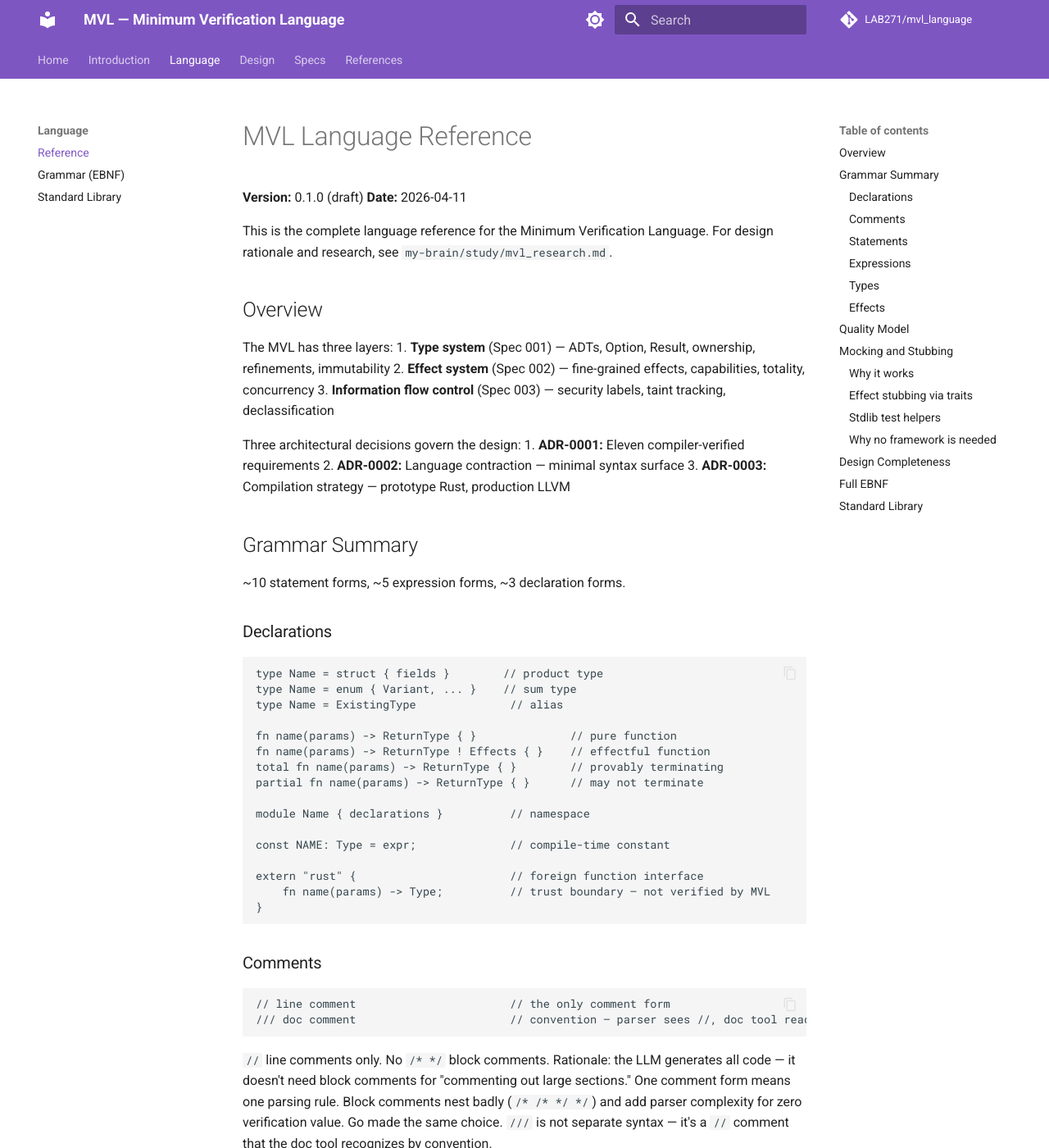
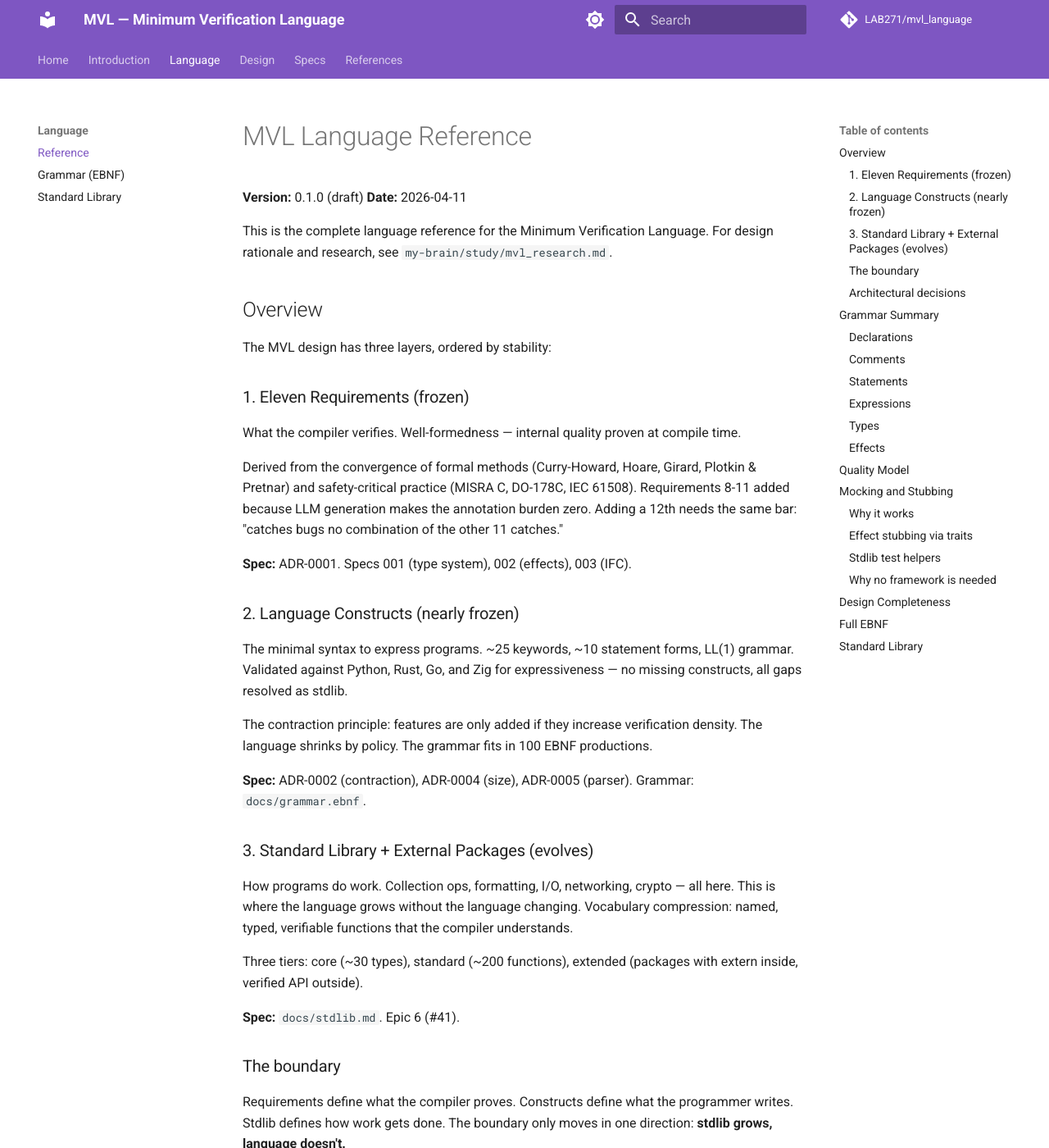
Before and after one commit to mvl-lang/mvl, an MkDocs documentation site: the page built from docs/language.md, in a window 1280 px wide and 1400 px high. Shown: the whole window at 82% size. Built offline with MkDocs 1.6.1 and Material for MkDocs 9.7.7, drawn with Linux system fonts in a browser that asks for light colours; comment, search, counter and statistics services are not loaded; some of the changed text lies outside the part shown.

Commit message:
docs: three-layer design framing — requirements (frozen), constructs (nearly frozen), stdlib (evolves)

```diff
--- a/docs/language.md
+++ b/docs/language.md
@@ -7,15 +7,47 @@ This is the complete language reference for the Minimum Verification Language. F
 
 ## Overview
 
-The MVL has three layers:
-1. **Type system** (Spec 001) — ADTs, Option, Result, ownership, refinements, immutability
-2. **Effect system** (Spec 002) — fine-grained effects, capabilities, totality, concurrency
-3. **Information flow control** (Spec 003) — security labels, taint tracking, declassification
+The MVL design has three layers, ordered by stability:
 
-Three architectural decisions govern the design:
-1. **ADR-0001:** Eleven compiler-verified requirements
-2. **ADR-0002:** Language contraction — minimal syntax surface
-3. **ADR-0003:** Compilation strategy — prototype Rust, production LLVM
+### 1. Eleven Requirements (frozen)
+
+What the compiler verifies. Well-formedness — internal quality proven at compile time.
+
+Derived from the convergence of formal methods (Curry-Howard, Hoare, Girard, Plotkin & Pretnar) and safety-critical practice (MISRA C, DO-178C, IEC 61508). Requirements 8-11 added because LLM generation makes the annotation burden zero. Adding a 12th needs the same bar: "catches bugs no combination of the other 11 catches."
+
+**Spec:** ADR-0001. Specs 001 (type system), 002 (effects), 003 (IFC).
+
+### 2. Language Constructs (nearly frozen)
+
+The minimal syntax to express programs. ~25 keywords, ~10 statement forms, LL(1) grammar. Validated against Python, Rust, Go, and Zig for expressiveness — no missing constructs, all gaps resolved as stdlib.
+
+The contraction principle: features are only added if they increase verification density. The language shrinks by policy. The grammar fits in 100 EBNF productions.
+
+**Spec:** ADR-0002 (contraction), ADR-0004 (size), ADR-0005 (parser). Grammar: `docs/grammar.ebnf`.
+
+### 3. Standard Library + External Packages (evolves)
+
+How programs do work. Collection ops, formatting, I/O, networking, crypto — all here. This is where the language grows without the language changing. Vocabulary compression: named, typed, verifiable functions that the compiler understands.
+
+Three tiers: core (~30 types), standard (~200 functions), extended (packages with extern inside, verified API outside).
+
+**Spec:** `docs/stdlib.md`. Epic 6 (#41).
+
+### The boundary
+
+Requirements define what the compiler proves. Constructs define what the programmer writes. Stdlib defines how work gets done. The boundary only moves in one direction: **stdlib grows, language doesn't.**
+
+Testing, BDD, property testing, and model checking are all tooling on top of the same AST — zero language extensions. Mocking is free because effects are explicit. The language is the minimum. Everything else is tooling or library.
+
+### Architectural decisions
+
+| ADR | Decision |
+|-----|----------|
+| ADR-0001 | Eleven compiler-verified requirements |
+| ADR-0002 | Language contraction — what to drop and why |
+| ADR-0003 | Compilation strategy — prototype Rust, production LLVM |
+| ADR-0004 | Language size — deliberately the smallest |
+| ADR-0005 | Hand-written recursive descent parser |
 
 ## Grammar Summary
 
```
Also changed, not shown: .openspec/language.md (+40 -8 lines), 1 other file.
